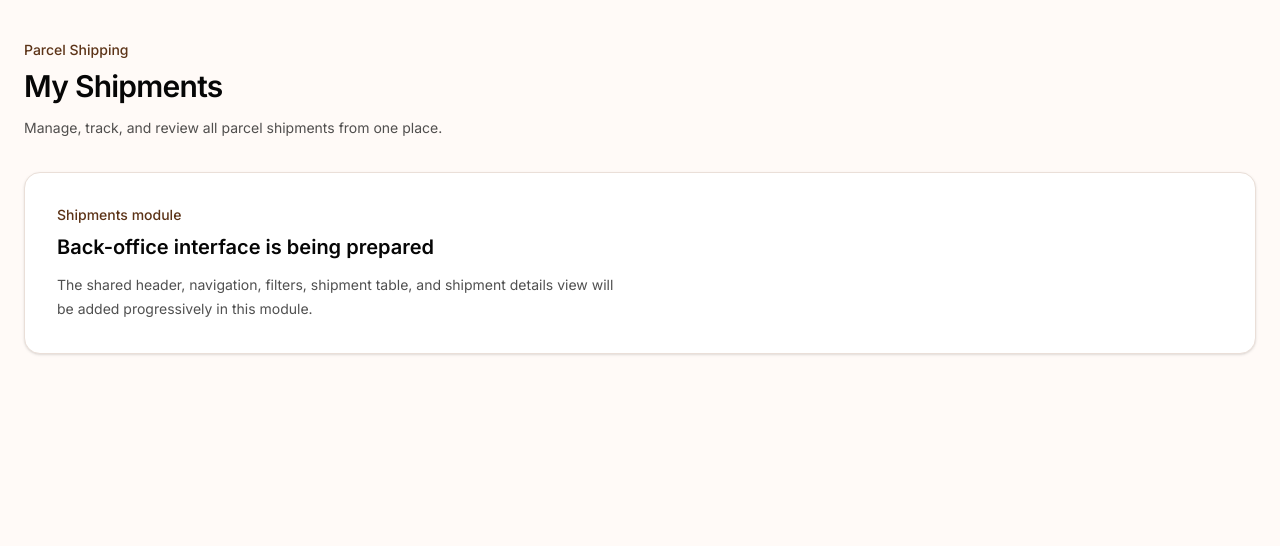
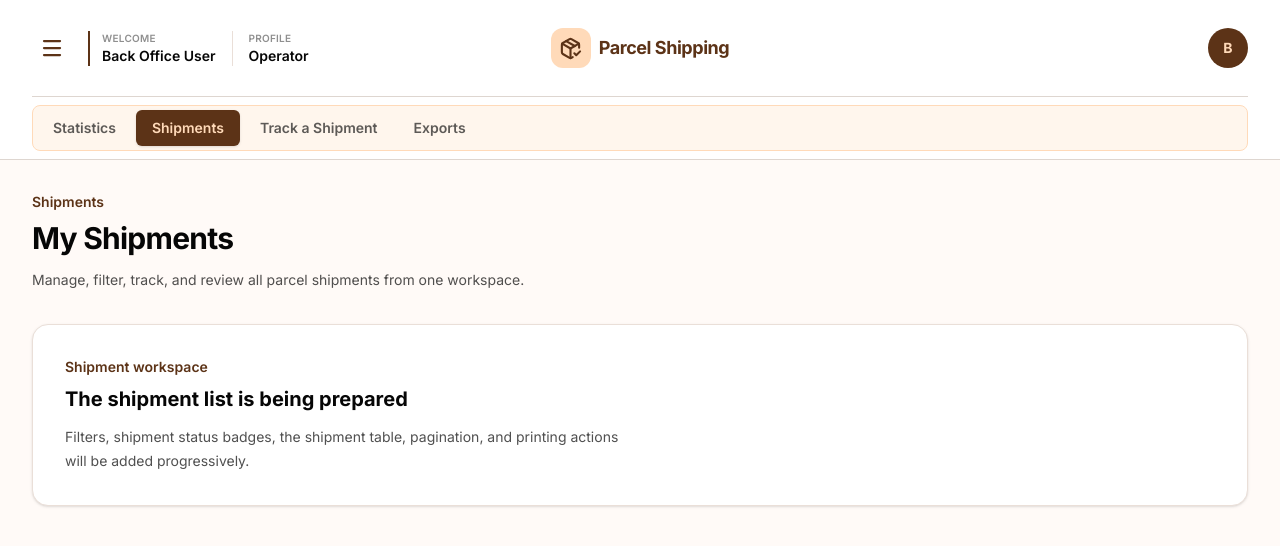
Before and after one commit to Mouad45-bit/parcel-shipping, a Next.js app in the folder parcel-shipping-frontend/: page /shipments in a window 1280 px wide. Shown: the top 546 px of the page. Built offline with nearby package versions, Linux system fonts and the light colour scheme.

Commit message:
feat(ui): add shared back-office header

```diff
--- a/parcel-shipping-frontend/src/app/(backoffice)/shipments/page.tsx
+++ b/parcel-shipping-frontend/src/app/(backoffice)/shipments/page.tsx
@@ -1,32 +1,42 @@
+import { BackOfficeHeader } from "@/components/layout/BackOfficeHeader";
+
 export default function ShipmentsPage() {
   return (
-    <main className="min-h-screen bg-page px-6 py-10 text-ink">
-      <section className="mx-auto max-w-7xl">
-        <p className="text-sm font-medium text-primary">Parcel Shipping</p>
+    <>
+      <BackOfficeHeader activeSection="shipments" />
 
-        <h1 className="mt-2 text-3xl font-semibold tracking-tight">
+      <main
+        id="main-content"
+        className="min-h-screen bg-page px-4 py-8 text-ink sm:px-6 lg:px-8"
+      >
+        <section className="mx-auto max-w-[1440px]">
+          <p className="text-sm font-semibold text-primary">Shipments</p>
+
+          <h1 className="mt-2 text-3xl font-bold tracking-tight">
             My Shipments
           </h1>
 
           <p className="mt-3 max-w-2xl text-sm leading-6 text-ink/70">
-          Manage, track, and review all parcel shipments from one place.
+            Manage, filter, track, and review all parcel shipments from one
+            workspace.
           </p>
 
           <div className="mt-8 rounded-2xl border border-border bg-surface p-8 shadow-sm">
-          <p className="text-sm font-medium text-primary">
-            Shipments module
+            <p className="text-sm font-semibold text-primary">
+              Shipment workspace
             </p>
 
-          <h2 className="mt-2 text-xl font-semibold">
-            Back-office interface is being prepared
+            <h2 className="mt-2 text-xl font-bold">
+              The shipment list is being prepared
             </h2>
 
             <p className="mt-3 max-w-xl text-sm leading-6 text-ink/70">
-            The shared header, navigation, filters, shipment table, and
-            shipment details view will be added progressively in this module.
+              Filters, shipment status badges, the shipment table, pagination,
+              and printing actions will be added progressively.
             </p>
           </div>
         </section>
       </main>
+    </>
   );
 }
--- /dev/null
+++ b/parcel-shipping-frontend/src/components/layout/BackOfficeHeader.tsx
@@ -0,0 +1,133 @@
+import Link from "next/link";
+import { Menu, PackageCheck } from "lucide-react";
+
+type BackOfficeSection =
+  | "statistics"
+  | "shipments"
+  | "tracking"
+  | "exports";
+
+type BackOfficeHeaderProps = {
+  activeSection: BackOfficeSection;
+  userName?: string;
+  userRole?: string;
+};
+
+const navigationItems: {
+  key: BackOfficeSection;
+  label: string;
+  href: string;
+}[] = [
+  {
+    key: "statistics",
+    label: "Statistics",
+    href: "/statistics",
+  },
+  {
+    key: "shipments",
+    label: "Shipments",
+    href: "/shipments",
+  },
+  {
+    key: "tracking",
+    label: "Track a Shipment",
+    href: "/shipments/track",
+  },
+  {
+    key: "exports",
+    label: "Exports",
+    href: "/exports",
+  },
+];
+
+export function BackOfficeHeader({
+  activeSection,
+  userName = "Back Office User",
+  userRole = "Operator",
+}: BackOfficeHeaderProps) {
+  const userInitial = userName.trim().charAt(0).toUpperCase() || "U";
+
+  return (
+    <header className="sticky top-0 z-50 border-b border-primary/20 bg-surface/95 backdrop-blur">
+      <div className="mx-auto max-w-[1440px] px-4 sm:px-6 lg:px-8">
+        <div className="grid min-h-24 grid-cols-[1fr_auto_1fr] items-center gap-4">
+          <div className="flex min-w-0 items-center gap-4">
+            <div
+              aria-hidden="true"
+              className="flex size-10 shrink-0 items-center justify-center rounded-lg text-primary"
+            >
+              <Menu size={24} strokeWidth={2.25} />
+            </div>
+
+            <div className="hidden min-w-0 items-center gap-4 sm:flex">
+              <div className="border-l-2 border-primary pl-3">
+                <p className="text-[10px] font-semibold uppercase tracking-wide text-ink/45">
+                  Welcome
+                </p>
+
+                <p className="truncate text-sm font-semibold text-ink">
+                  {userName}
+                </p>
+              </div>
+
+              <div className="border-l border-border pl-4">
+                <p className="text-[10px] font-semibold uppercase tracking-wide text-ink/45">
+                  Profile
+                </p>
+
+                <p className="text-sm font-semibold text-ink">{userRole}</p>
+              </div>
+            </div>
+          </div>
+
+          <Link
+            href="/shipments"
+            aria-label="Parcel Shipping home"
+            className="flex items-center gap-2 text-primary"
+          >
+            <span className="flex size-10 items-center justify-center rounded-xl bg-secondary">
+              <PackageCheck size={23} strokeWidth={2.2} />
+            </span>
+
+            <span className="hidden text-lg font-bold tracking-tight sm:block">
+              Parcel Shipping
+            </span>
+          </Link>
+
+          <div className="justify-self-end">
+            <span className="flex size-10 items-center justify-center rounded-full bg-primary text-sm font-bold text-secondary">
+              {userInitial}
+            </span>
+          </div>
+        </div>
+
+        <nav
+          aria-label="Primary navigation"
+          className="overflow-x-auto border-t border-primary/20 py-2"
+        >
+          <div className="flex min-w-max items-center gap-1 rounded-lg border border-secondary bg-secondary/25 p-1">
+            {navigationItems.map((item) => {
+              const isActive = item.key === activeSection;
+
+              return (
+                <Link
+                  key={item.key}
+                  href={item.href}
+                  aria-current={isActive ? "page" : undefined}
+                  className={[
+                    "rounded-md px-4 py-2 text-sm font-semibold transition-colors",
+                    isActive
+                      ? "bg-primary text-secondary shadow-sm"
+                      : "text-ink/65 hover:bg-surface hover:text-primary",
+                  ].join(" ")}
+                >
+                  {item.label}
+                </Link>
+              );
+            })}
+          </div>
+        </nav>
+      </div>
+    </header>
+  );
+}
```
Lines whose indentation alone changed are shown as unchanged.
